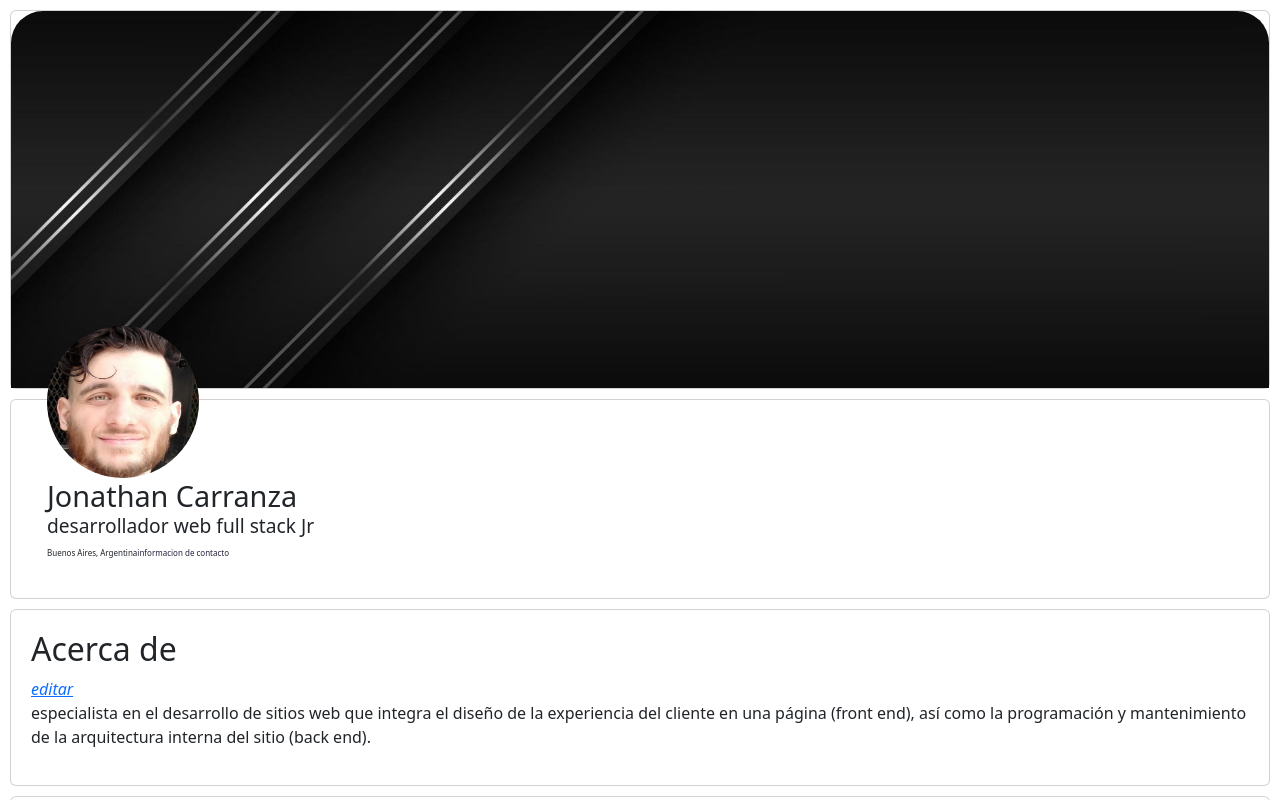
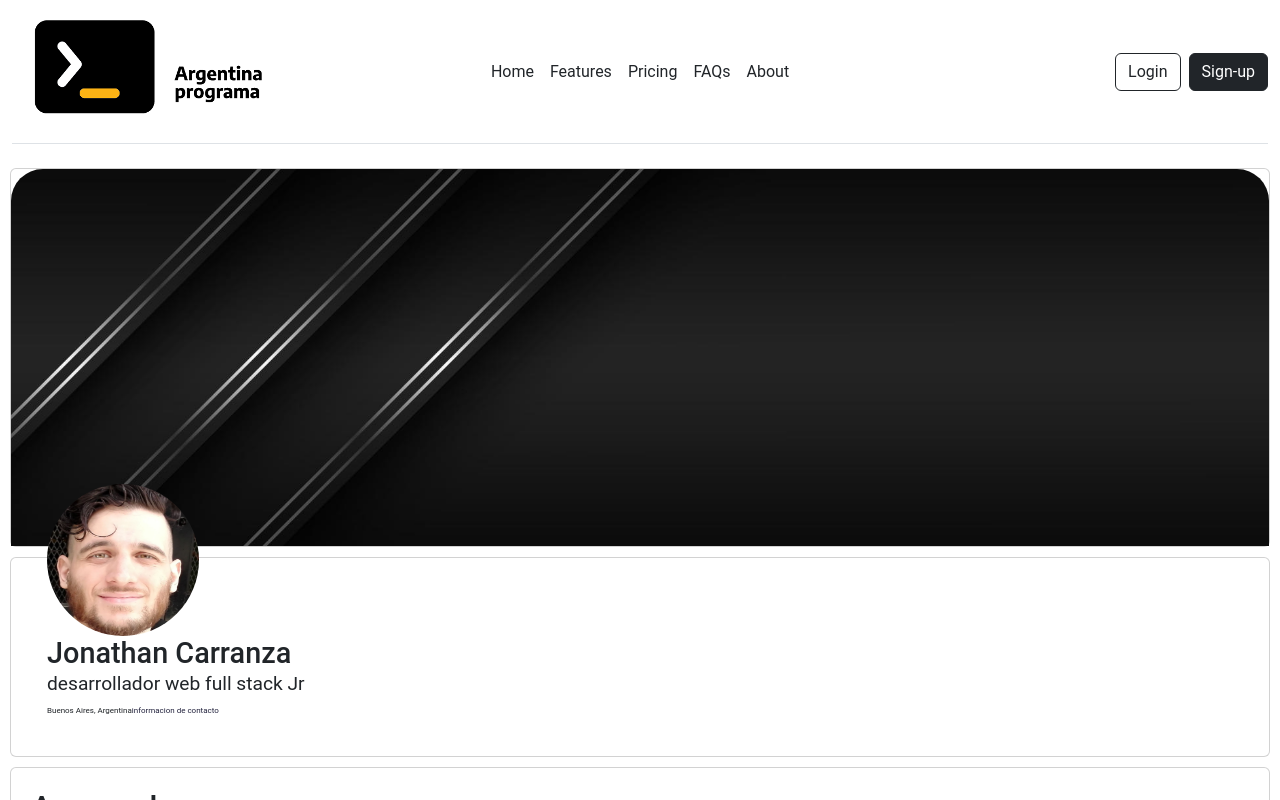
Before and after one commit to JONA77HAN/TPFINAL, an Angular app: page / in a window 1280 px wide. Shown: the top 800 px of the page. Built offline with nearby package versions, Linux system fonts and the light colour scheme; some icons are missing.

Commit message:
agregue el header

```diff
--- a/src/app/app.component.html
+++ b/src/app/app.component.html
@@ -1,3 +1,4 @@
+<app-redes></app-redes>
 <app-header></app-header>
 <app-about></app-about>
 <app-skills></app-skills>
--- a/src/app/app.module.ts
+++ b/src/app/app.module.ts
@@ -9,6 +9,7 @@ import { SkillsComponent } from './components/skills/skills.component';
 import { ExperiencieComponent } from './components/experiencie/experiencie.component';
 import { ProjectsComponent } from './components/projects/projects.component';
 import { HttpClientModule} from  '@angular/common/http';
+import { RedesComponent } from './components/redes/redes.component';
 
 @NgModule({
   declarations: [
@@ -18,6 +19,7 @@ import { HttpClientModule} from  '@angular/common/http';
     SkillsComponent,
     ExperiencieComponent,
     ProjectsComponent,
+    RedesComponent,
 
   ],
   imports: [
--- /dev/null
+++ b/src/app/components/redes/redes.component.html
@@ -0,0 +1,23 @@
+<div class="container-fluid">
+<header class="d-flex flex-wrap align-items-center justify-content-center justify-content-md-between py-3 mb-4 border-bottom">
+    <div class="col-md-3 mb-2 mb-md-0">
+      <a href="/" class="d-inline-flex link-body-emphasis text-decoration-none">
+        <img src="../../../assets/arg-programa.png" alt="">
+        <svg class="bi" width="40" height="32" role="img" aria-label="Bootstrap"><use xlink:href="#bootstrap"></use></svg>
+      </a>
+    </div>
+
+    <ul class="nav col-12 col-md-auto mb-2 justify-content-center mb-md-0">
+      <li><a href="#" class="nav-link px-2 link-dark">Home</a></li>
+      <li><a href="#" class="nav-link px-2 link-dark">Features</a></li>
+      <li><a href="#" class="nav-link px-2 link-dark">Pricing</a></li>
+      <li><a href="#" class="nav-link px-2 link-dark">FAQs</a></li>
+      <li><a href="#" class="nav-link px-2 link-dark">About</a></li>
+    </ul>
+
+    <div class="col-md-3 text-end">
+      <button type="button" class="btn btn-outline-dark me-2">Login</button>
+      <button type="button" class="btn btn-dark">Sign-up</button>
+    </div>
+  </header>
+</div>
--- a/src/index.html
+++ b/src/index.html
@@ -1,30 +1,22 @@
 <!doctype html>
 <html lang="en">
-
 <head>
   <meta charset="utf-8">
   <title>Pfinal</title>
   <base href="/">
   <meta name="viewport" content="width=device-width, initial-scale=1">
   <link rel="icon" type="image/x-icon" href="favicon.ico">
-
   <script src="https://ajax.googleapis.com/ajax/libs/jquery/1.7.1/jquery.min.js"></script>
-    <link rel="stylesheet" href="path/to/font-awesome/css/font-awesome.min.css">
-    <link href="https://cdn.jsdelivr.net/npm/bootstrap@5.3.0-alpha3/dist/css/bootstrap.min.css" rel="stylesheet"
-        integrity="sha384-KK94CHFLLe+nY2dmCWGMq91rCGa5gtU4mk92HdvYe+M/SXH301p5ILy+dN9+nJOZ" crossorigin="anonymous">
-
-            <link rel="stylesheet" href="/node_modules/bootstrap/dist/css/bootstrap-utilities.css">
-
-
-
+  <link rel="stylesheet" href="path/to/font-awesome/css/font-awesome.min.css">
+  <link href="https://cdn.jsdelivr.net/npm/bootstrap@5.3.0-alpha3/dist/css/bootstrap.min.css" rel="stylesheet"
+    integrity="sha384-KK94CHFLLe+nY2dmCWGMq91rCGa5gtU4mk92HdvYe+M/SXH301p5ILy+dN9+nJOZ" crossorigin="anonymous">
+  <link rel="stylesheet" href="/node_modules/bootstrap/dist/css/bootstrap-utilities.css">
   <link rel="stylesheet" href="styles.css">
 </head>
+<body>
 
-<body>
   <app-root></app-root>
 
-
-  <script src="https://code.jquery.com/jquery-3.2.1.slim.min.js"></script>
+<script src="https://code.jquery.com/jquery-3.2.1.slim.min.js"></script>
 </body>
-
 </html>
--- a/src/styles.css
+++ b/src/styles.css
@@ -126,3 +126,7 @@ ul#info-details img {
 #info {
    justify-content: space-between;
 }
+@import url('https://fonts.googleapis.com/css2?family=Roboto:ital,wght@0,100;0,300;0,400;0,500;0,700;1,100;1,300;1,400;1,500&display=swap');
+*{
+    font-family: 'Roboto', sans-serif;
+}
```
Also changed, not shown: src/app/components/redes/redes.component.ts (added, +10 -0 lines), src/app/components/redes/redes.component.css (added), 1 other file (tests, documents, lock files or other folders).
